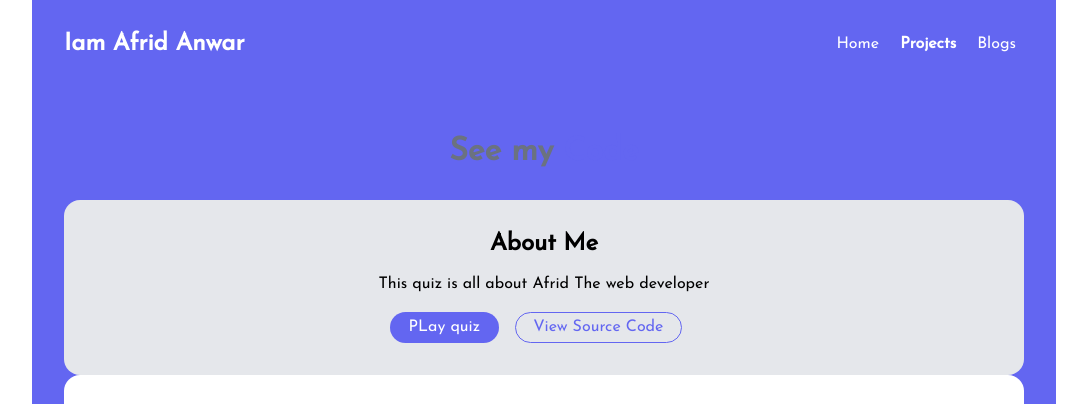
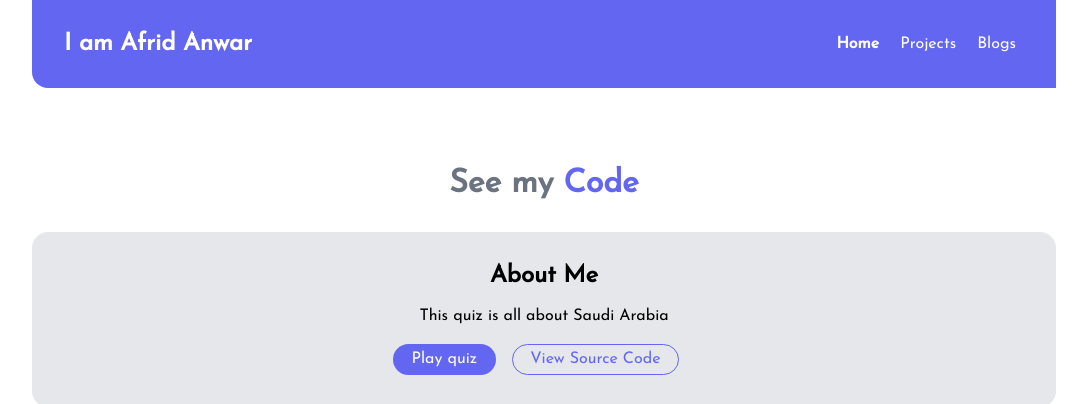
Before and after one commit to AfridAnwar/Mark_5, a plain HTML site: page project.html in a window 1280 px wide. Shown: the top 404 px of the page, without its empty margins (96-1183 px from the left). Drawn offline with Linux system fonts and the light colour scheme.

Commit message:
updated
Repl Link

```diff
--- a/project.html
+++ b/project.html
@@ -10,13 +10,13 @@
   <body>
     <header class="container">
       <nav class="nav-desktop-container">
-        <h2 class="container-heading">Iam Afrid Anwar</h2>
+        <h2 class="container-heading">I am Afrid Anwar</h2>
         <ul class="nav-menu">
           <li class="container-list-inline">
-            <a href="Intro-website.html" class="container-list">Home</a>
+            <a href="index.html" class="container-list active">Home</a>
           </li>
           <li class="container-list-inline">
-            <a href="project.html" class="container-list active">Projects</a>
+            <a href="project.html" class="container-list">Projects</a>
           </li>
           <li class="container-list-inline">
             <a href="blogs.html" class="container-list">Blogs</a>
@@ -31,6 +31,9 @@
 
       <div class="mobile-backdrop"></div>
 
+    </header>
+      <div class="mobile-backdrop"></div>
+
 
     <div class="hero">
       <h2 class="hero-heading">
@@ -41,12 +44,12 @@
     <section class="container ow">
       <div class="section-heading">
         <h2>About Me</h2>
-        <p>This quiz is all about Afrid The web developer</p>
+        <p>This quiz is all about Saudi Arabia</p>
         <div class="inner-flex">
           <a
-            href="https://replit.com/@ElliottLl/mark-1?embed=1&output=1"
+            href="https://replit.com/@AfridAnwar/MARK-1?embed=1&output=1#index.js"
             class="link link-primary"
-            >PLay quiz</a
+            >Play quiz</a
           >
           <a
             href="https://github.com/AfridAnwar/Mark-1"
```
Also changed, not shown: blogs.html (+3 -7 lines), dummy_blog.html (+3 -7 lines), dummy_blog2.html (+3 -3 lines), index.html (renamed from Intro-website.html, +1 -1 lines).
